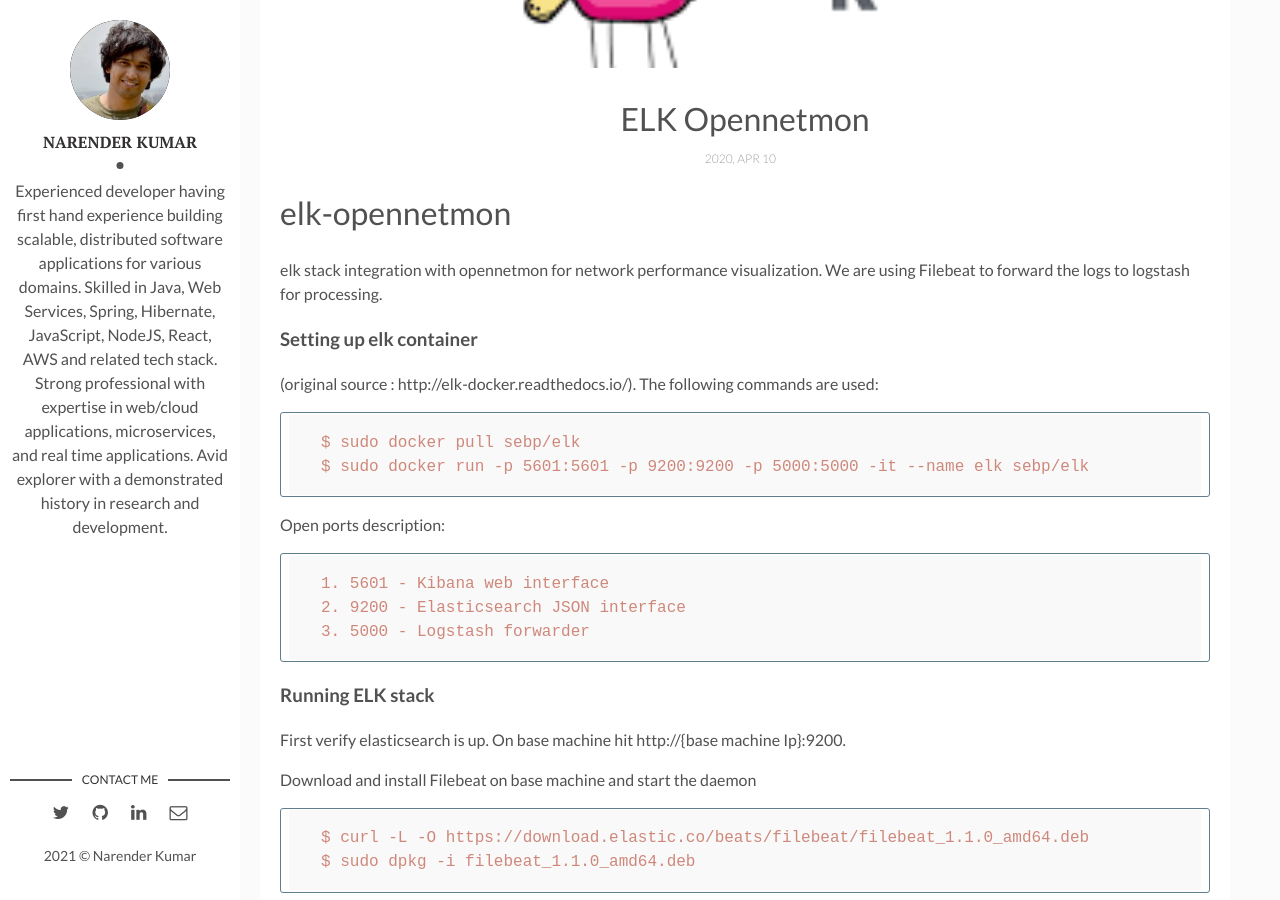
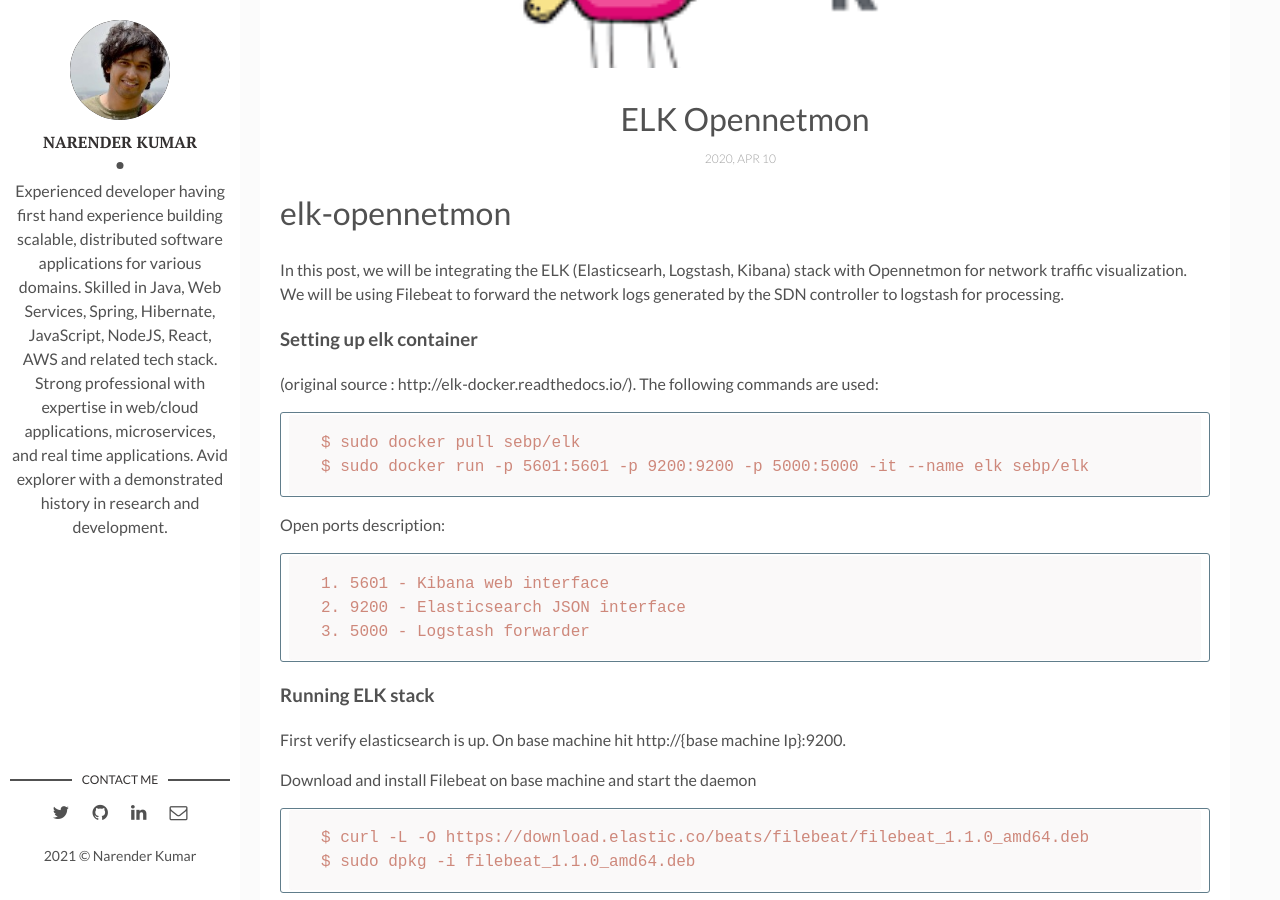
Before and after one commit to nkkize/nkkize.github.io, a Jekyll site: the page built from _posts/2017-04-10-elk-openetmon.md, in a window 1280 px wide and 900 px high, scrolled down 452 px. Built offline with Jekyll 4.4.1, drawn with Linux system fonts in a browser that asks for light colours.

Commit message:
save work

```diff
--- a/_posts/2017-04-10-elk-openetmon.md
+++ b/_posts/2017-04-10-elk-openetmon.md
@@ -8,7 +8,7 @@
 tags: [elk, opennetmon]
 ---
 # elk-opennetmon
-elk stack integration with opennetmon for network performance visualization. We are using Filebeat to forward the logs to logstash for processing.
+In this post, we will be integrating the ELK (Elasticsearh, Logstash, Kibana) stack with Opennetmon for network traffic visualization. We will be using Filebeat to forward the network logs generated by the SDN controller to logstash for processing.
 
 ### Setting up elk container
 (original source : http://elk-docker.readthedocs.io/). The following commands are used:
```
